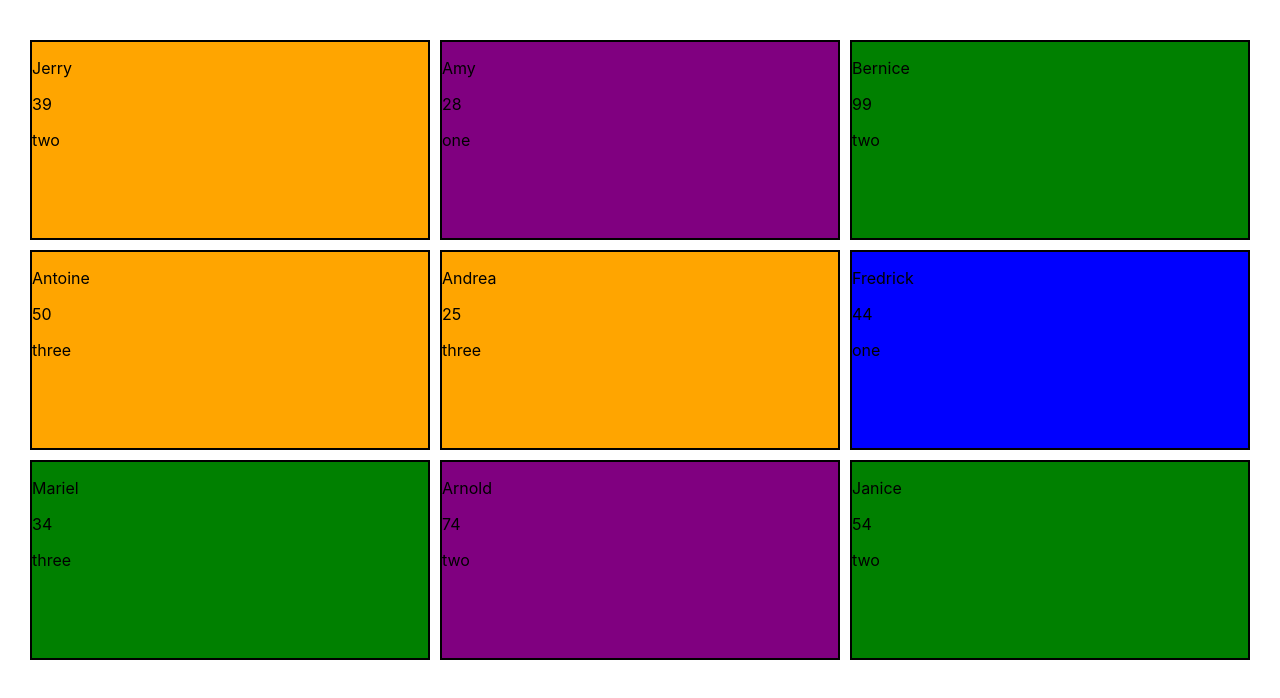
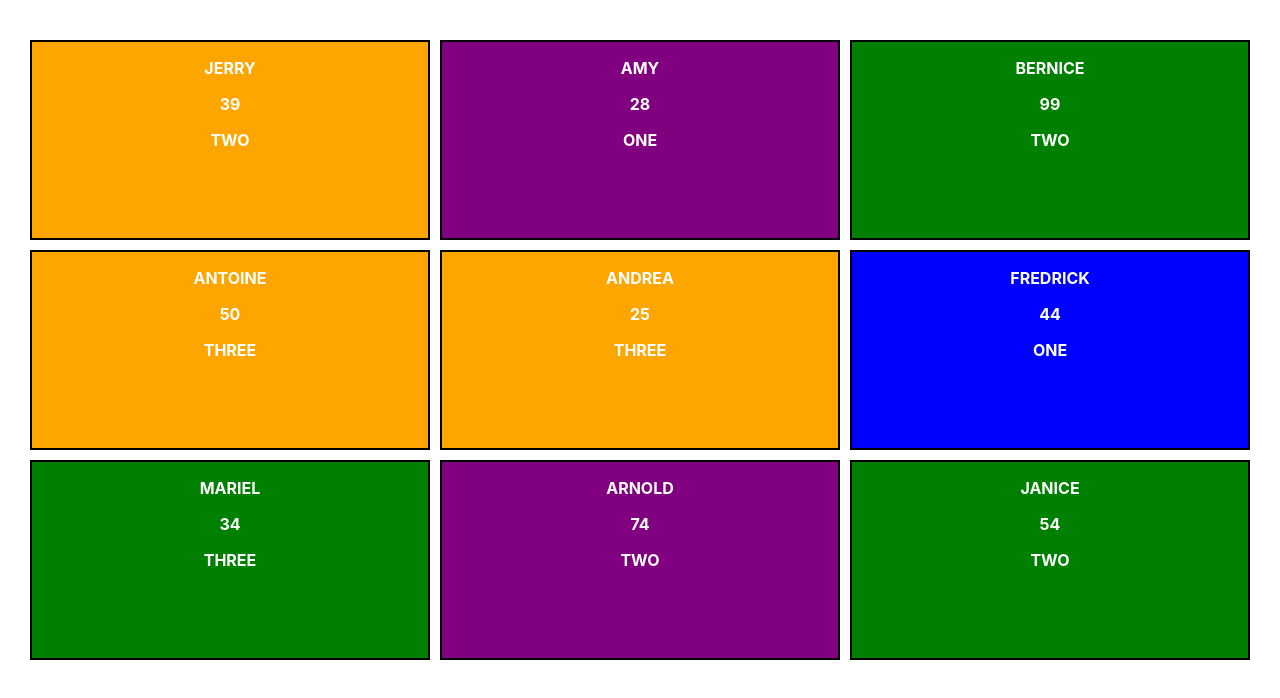
Before and after one commit to dlousa92/forcepointchallenge, a React (Create React App) app: page / in a window 1280 px wide. Shown: the top 698 px of the page. Built offline with nearby package versions, Linux system fonts and the light colour scheme; what react-router-redux would draw is missing.

Commit message:
adjust color and weight of font

```diff
--- a/src/components/Item/Item.css
+++ b/src/components/Item/Item.css
@@ -1,5 +1,10 @@
 .personitem {
   border: 2px solid black;
+  color: white;
+  text-align: center;
+  font-weight: bold;
+  text-transform: uppercase;
+
 }
 
 /*The styles below are assigned to each person dependent on their priority attribute value */
```
